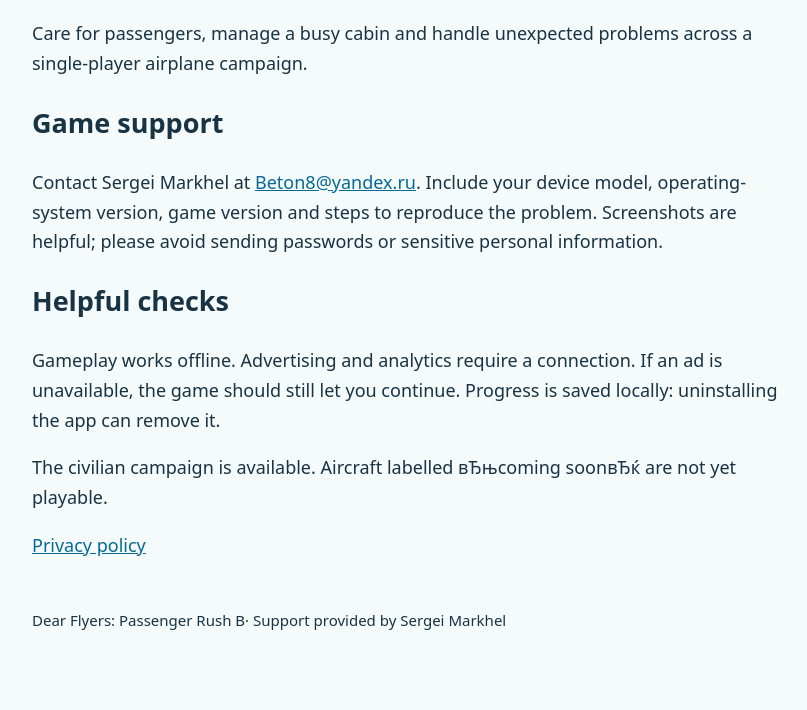
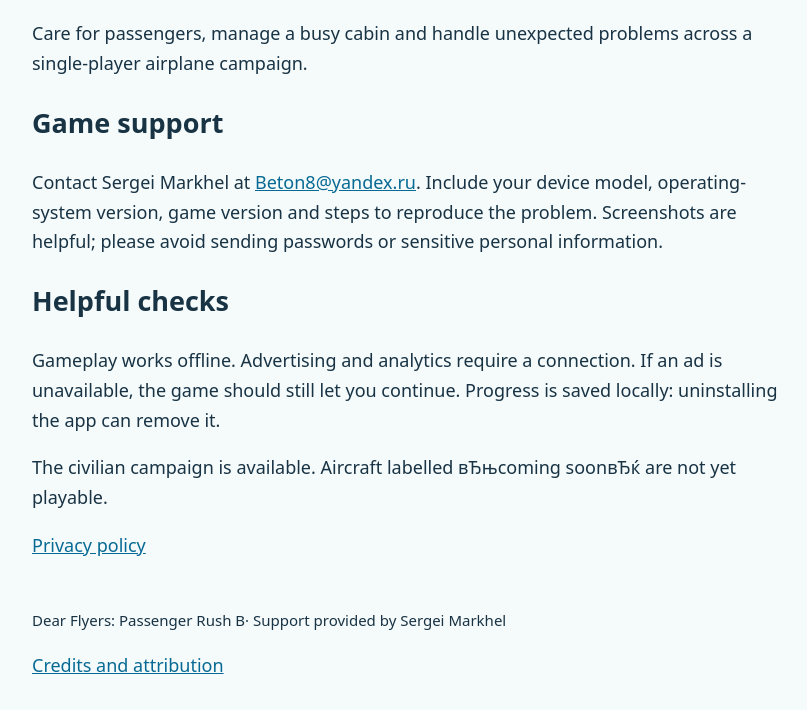
Before and after one commit to imbeton-stack/dear-flyers-site, a plain HTML site: page index.html in a window 1280 px wide. Shown: the part 162-872 px from the top of the page, without its empty margins (228-1035 px from the left). Drawn offline with Linux system fonts and the light colour scheme.

Commit message:
Add game asset and synthetic speech attribution

```diff
--- a/index.html
+++ b/index.html
@@ -1 +1 @@
-<!doctype html><html lang="en"><meta charset="utf-8"><meta name="viewport" content="width=device-width,initial-scale=1"><title>Dear Flyers вЂ” Support</title><style>body{font:18px/1.65 system-ui,sans-serif;max-width:760px;margin:60px auto;padding:0 24px;color:#183344;background:#f5fafb}h1{line-height:1.2}a{color:#076a94}footer{margin-top:48px;font-size:15px}</style><main><p>DEAR PASSENGERS: CABIN CREW</p><h1>Welcome aboard.</h1><p>Care for passengers, manage a busy cabin and handle unexpected problems across a single-player airplane campaign.</p><h2>Game support</h2><p>Contact Sergei Markhel at <a href="mailto:Beton8@yandex.ru">Beton8@yandex.ru</a>. Include your device model, operating-system version, game version and steps to reproduce the problem. Screenshots are helpful; please avoid sending passwords or sensitive personal information.</p><h2>Helpful checks</h2><p>Gameplay works offline. Advertising and analytics require a connection. If an ad is unavailable, the game should still let you continue. Progress is saved locally: uninstalling the app can remove it.</p><p>The civilian campaign is available. Aircraft labelled вЂњcoming soonвЂќ are not yet playable.</p><p><a href="privacy.html">Privacy policy</a></p><footer>Dear Flyers: Passenger Rush В· Support provided by Sergei Markhel</footer></main></html>
+<!doctype html><html lang="en"><meta charset="utf-8"><meta name="viewport" content="width=device-width,initial-scale=1"><title>Dear Flyers вЂ” Support</title><style>body{font:18px/1.65 system-ui,sans-serif;max-width:760px;margin:60px auto;padding:0 24px;color:#183344;background:#f5fafb}h1{line-height:1.2}a{color:#076a94}footer{margin-top:48px;font-size:15px}</style><main><p>DEAR PASSENGERS: CABIN CREW</p><h1>Welcome aboard.</h1><p>Care for passengers, manage a busy cabin and handle unexpected problems across a single-player airplane campaign.</p><h2>Game support</h2><p>Contact Sergei Markhel at <a href="mailto:Beton8@yandex.ru">Beton8@yandex.ru</a>. Include your device model, operating-system version, game version and steps to reproduce the problem. Screenshots are helpful; please avoid sending passwords or sensitive personal information.</p><h2>Helpful checks</h2><p>Gameplay works offline. Advertising and analytics require a connection. If an ad is unavailable, the game should still let you continue. Progress is saved locally: uninstalling the app can remove it.</p><p>The civilian campaign is available. Aircraft labelled вЂњcoming soonвЂќ are not yet playable.</p><p><a href="privacy.html">Privacy policy</a></p><footer>Dear Flyers: Passenger Rush В· Support provided by Sergei Markhel</footer><p><a href="credits.html">Credits and attribution</a></p></main></html>
```
